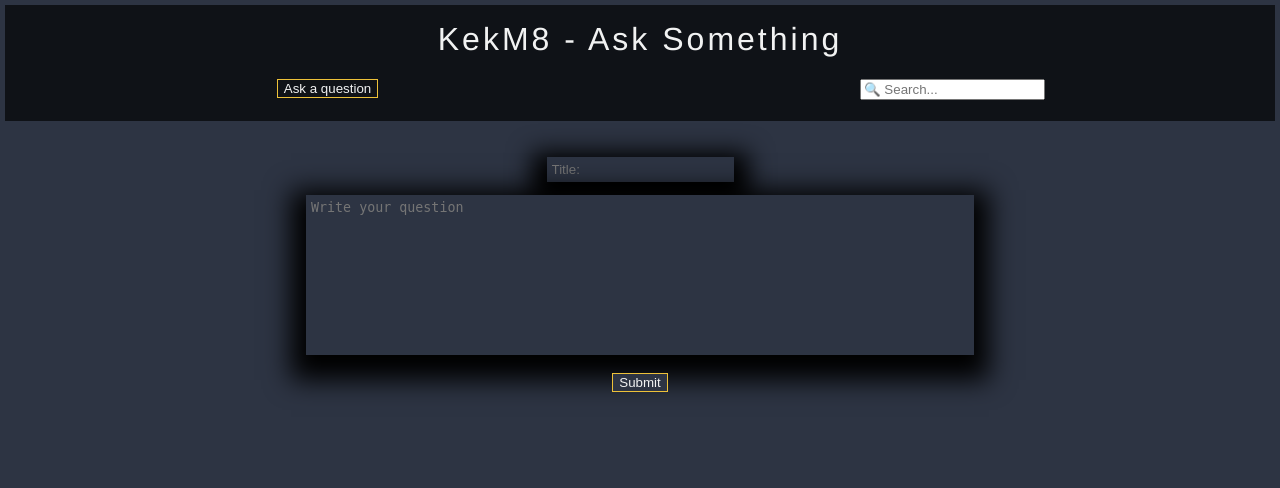
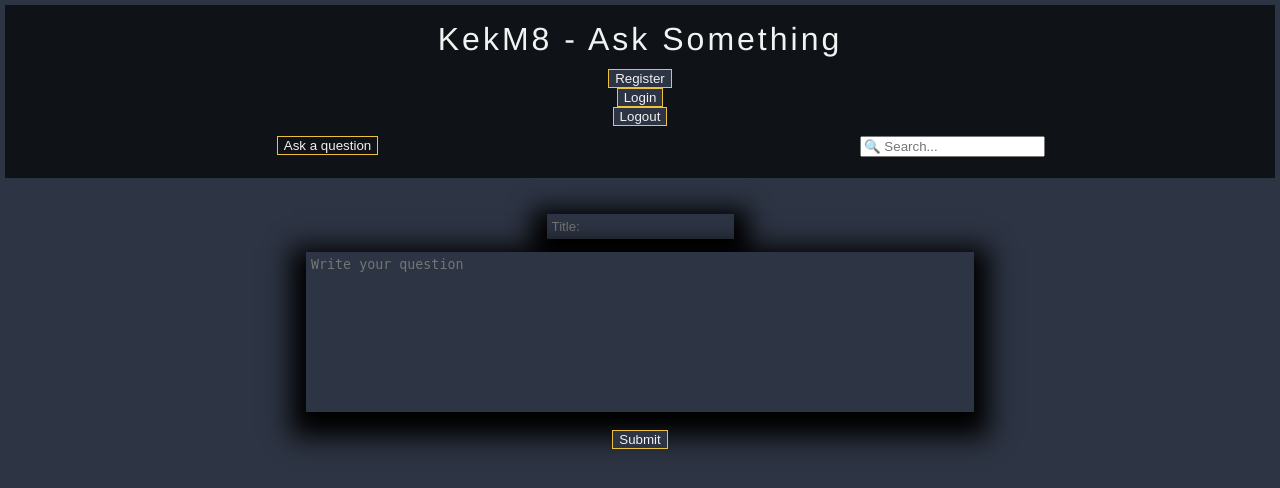
Before and after one commit to zoltanMaroti/askm8, a Flask app: page /add-question in a window 1280 px wide. Shown: the top 488 px of the page. Run offline with Flask 2, Linux system fonts and the light colour scheme.

Commit message:
authentication buttons on layout

```diff
--- a/templates/layout.html
+++ b/templates/layout.html
@@ -19,6 +19,17 @@
                     <header><a href="/">Welcome to Kekm8!</a></header>
                 {% endif %}
             </div>
+            <div id="authentication">
+                <div>
+                    <button class="button" id="register"><a href="/register">Register</a></button>
+                </div>
+                <div>
+                    <button class="button" id="login"><a href="/login">Login</a></button>
+                </div>
+                <div>
+                    <button class="button" id="logout"><a href="/logout">Logout</a> </button>
+                </div>
+            </div>
             <div id="nav">
                 <div>
                     <button class="button" id="askbutt"><a href="/add-question">Ask a question</a></button>
```
